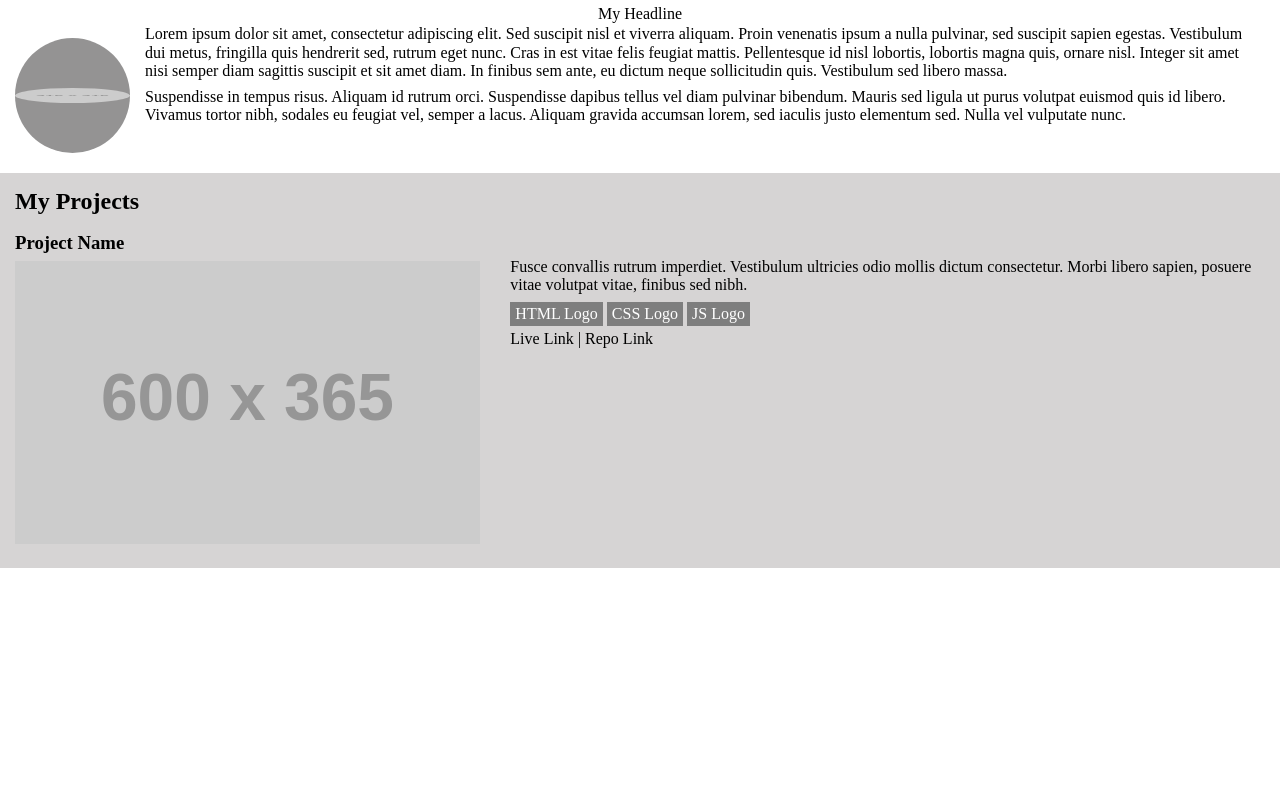
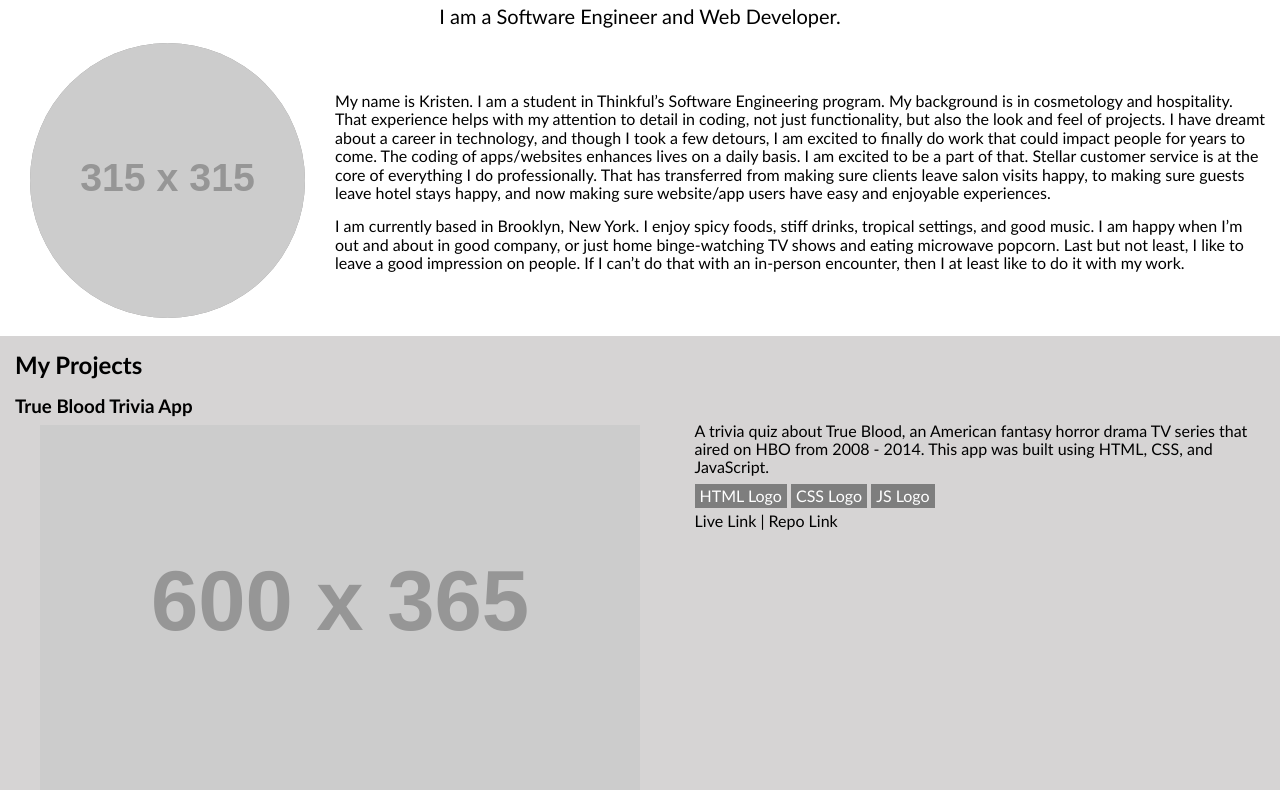
Before and after one commit to KristenSumiko/PortfolioWireFrame, a plain HTML site: page index.html in a window 1280 px wide. Shown: the part 104-894 px from the top of the page. Before the commit the page ends 800 px from the top, so only its background shows below. Drawn offline with nearby package versions, Linux system fonts and the light colour scheme; placeholder pictures from the web are drawn by us.

Commit message:
Image Sizing and Font Updated

```diff
--- a/index.html
+++ b/index.html
@@ -26,7 +26,7 @@
     </header>
 
     <section class="headline">
-        <p>My Headline</p>
+        <p>I am a Software Engineer and Web&nbsp;Developer.</p>
    </section>
 
     <div class="aboutMe">
@@ -35,14 +35,14 @@
         </section>
 
         <section class="myBio">
-            <p>Lorem ipsum dolor sit amet, consectetur adipiscing elit. Sed suscipit nisl et viverra aliquam. Proin venenatis ipsum a nulla pulvinar, sed suscipit sapien egestas. Vestibulum dui metus, fringilla quis hendrerit sed, rutrum eget nunc. Cras in est vitae felis feugiat mattis. Pellentesque id nisl lobortis, lobortis magna quis, ornare nisl. Integer sit amet nisi semper diam sagittis suscipit et sit amet diam. In finibus sem ante, eu dictum neque sollicitudin quis. Vestibulum sed libero massa.</p>
-            <p>Suspendisse in tempus risus. Aliquam id rutrum orci. Suspendisse dapibus tellus vel diam pulvinar bibendum. Mauris sed ligula ut purus volutpat euismod quis id libero. Vivamus tortor nibh, sodales eu feugiat vel, semper a lacus. Aliquam gravida accumsan lorem, sed iaculis justo elementum sed. Nulla vel vulputate nunc.</p>
+            <p>My name is Kristen.  I am a student in Thinkful’s Software Engineering program.  My background is in cosmetology and hospitality.  That experience helps with my attention to detail in coding, not just functionality, but also the look and feel of projects.  I have dreamt about a career in technology, and though I took a few detours, I am excited to finally do work that could impact people for years to come.  The coding of apps/websites enhances lives on a daily basis.  I am excited to be a part of that.  Stellar customer service is at the core of everything I do professionally.  That has transferred from making sure clients leave salon visits happy, to making sure guests leave hotel stays happy, and now making sure website/app users have easy and enjoyable experiences.</p>
+            <p>I am currently based in Brooklyn, New York.  I enjoy spicy foods, stiff drinks, tropical settings, and good music.  I am happy when I’m out and about in good company, or just home binge-watching TV shows and eating microwave popcorn.  Last but not least, I like to leave a good impression on people.  If I can’t do that with an in-person encounter, then I at least like to do it with my work.</p>
         </section>
     </div>
 
     <section class="projects">
         <h2>My Projects</h2>
-        <h3>Project Name</h3>
+        <h3>True Blood Trivia App</h3>
         <div class="aboutProject">
             <div class="screenshots">
                 <div class="desktop">
@@ -53,7 +53,7 @@
                 </div>
             </div>
             <div class="projectDetails">
-                <p class="description">Fusce convallis rutrum imperdiet. Vestibulum ultricies odio mollis dictum consectetur. Morbi libero sapien, posuere vitae volutpat vitae, finibus sed nibh.</p>
+                <p class="description">A trivia quiz about True Blood, an American fantasy horror drama TV series that aired on HBO from 2008 - 2014.  This app was built using HTML, CSS, and JavaScript.</p>
                 <div class="projectInfo">
                     <ul class="languages">
                         <li>HTML Logo</li>
--- a/main.css
+++ b/main.css
@@ -4,6 +4,7 @@
 
 body {
     margin: 0;
+    font-family: 'Trebuchet MS', 'Lucida Sans Unicode', 'Lucida Grande', 'Lucida Sans', Arial, sans-serif;
 }
 
 .hero section {
@@ -24,7 +25,8 @@ header {
 }
 
 .headline {
-    padding: 0;
+    padding: 0 15px;
+    font-size: 20px;
 }
 
 h1 {
@@ -70,19 +72,21 @@ ul {
 }
 
 .myImage {
-    height: 115px;
-    width: 115px;
     background-color: rgb(148, 147, 147);
     border-radius: 50%;
-    margin: 15px 0 15px 15px;
-    padding: 50px 0;
+    margin: 15px;
+    max-width: 275px;
 }
 
 li {
     display: inline-block;
 }
 
-p {
+.myBio p {
+    margin: 15px;
+}
+
+.description {
     padding: 2px 15px 5px 15px;
     margin: 0;
 }
@@ -127,9 +131,21 @@ p {
         flex-direction: row;
     }
 
+    .headline p{
+        margin-bottom: 0;
+    }
+
     .projectDetails, .projectInfo {
         display: flex;
         flex-direction: column;
+    }
+
+    .myImage {
+        margin-left: 30px;
+    }
+
+    .aboutMe {
+        align-items: center;
     }
 
     .mobile {
@@ -139,4 +155,8 @@ p {
     .desktop {
         display: block;
     }
+
+    .screenshots {
+        width: 100%;
+    }
 }
```
